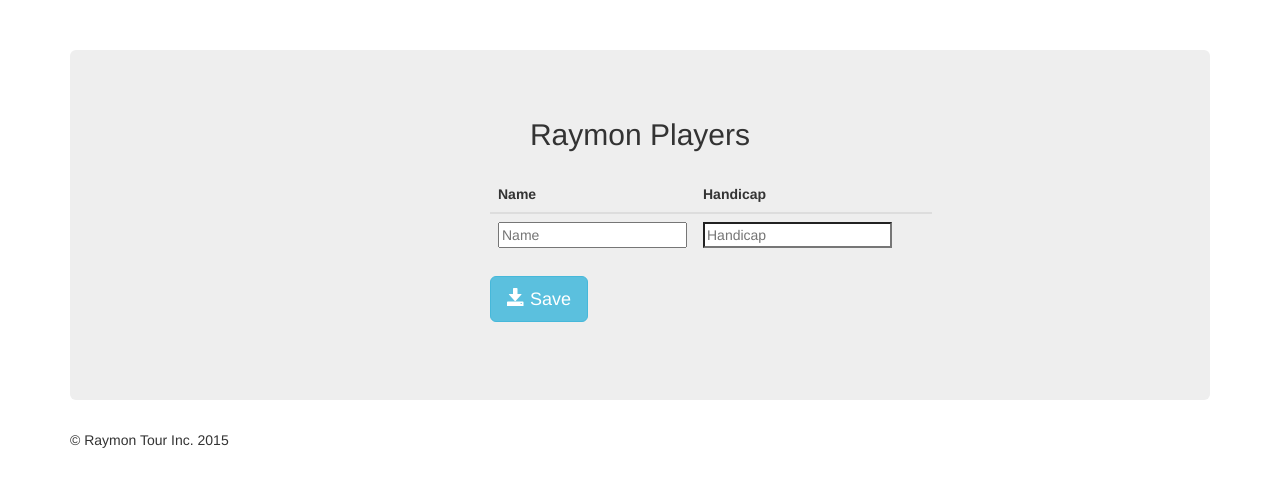
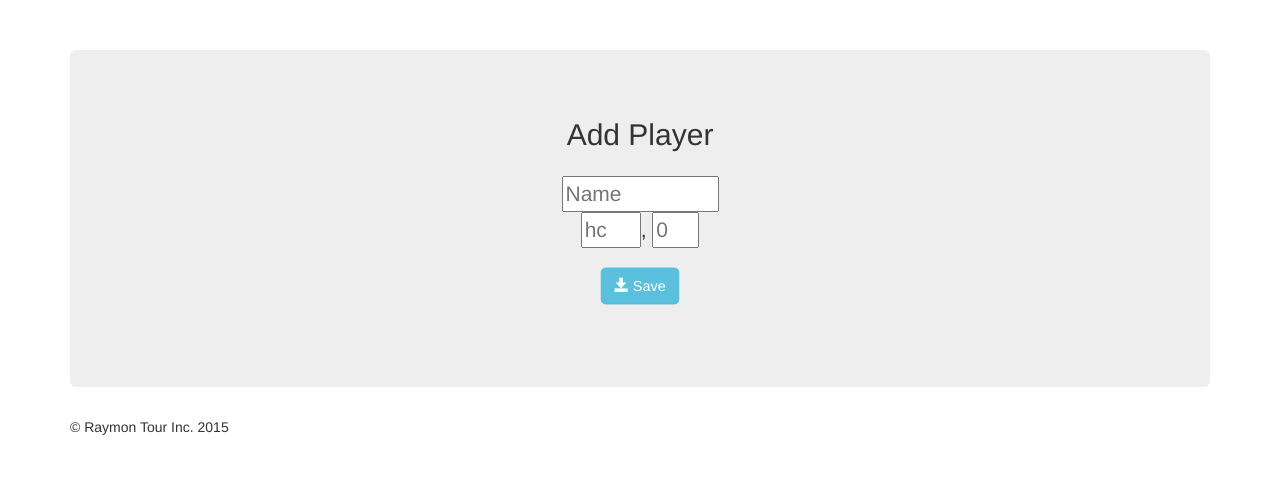
Before and after one commit to oas76/Golf, a Python web app: template FlaskApp/templates/editplayer.html in a window 1280 px wide. Shown: the top 487 px of the page. Run offline with Jinja, Linux system fonts and the light colour scheme; the template is opened without the code that fills it, so the values that code supplies are empty; some libraries are stand-ins or nearby versions.

Commit message:
div work

```diff
--- a/FlaskApp/static/js/saveplayer.js
+++ /dev/null
@@ -1,29 +0,0 @@
-function saveplayer()
-{
-    console.log('Starting script');
-    var req = new XMLHttpRequest();
-    req.onreadystatechange = function()
-    {
-        if (req.readyState == 4)
-        {
-            if (req.status != 200)
-            {
-                    //error handling code here
-            }
-            else
-            {
-                var response = JSON.parse(req.responseText);
-                window.location = window.location.hostname + '/players'
-            }
-        }
-    }
-
-    req.open('POST', '/saveplayer')
-    req.setRequestHeader("Content-type", "application/x-www-form-urlencoded")
-    var name = document.getElementById('newname').value
-    var handicap = document.getElementById('newhandicap').value
-    var postVars = 'newname='+name+'&'+'newhandicap='+handicap
-    req.send(postVars)
-
-    return false
-}
--- a/FlaskApp/templates/editplayer.html
+++ b/FlaskApp/templates/editplayer.html
@@ -13,8 +13,6 @@
 
   <body>
 
-    <script type="text/javascript" src="../static/js/saveplayer.js"></script>
-
     <div class="container">
       <div>
           <p></p>
@@ -22,37 +20,22 @@
       </div>
 
       <div class="jumbotron">
-        <h2 align="center">Raymon Players</h2>
+        <h2 align="center">Add Player</h2>
         <form class="form-signin" id="editplayer" method="POST">
-        <table class="table">
-          <thead class="thead-light">
-            <tr>
-              <th scope="col">Name</th>
-              <th scope="col">Handicap</th>
-              <th scope="col" align="right"></th>
-              <th scope="col" align="right"></th>
-            </tr>
-          </thead>
-          <tbody>
-            <tr>
-
-              <td><input type="text" placeholder="Name" id="newname"/></td>
-              <td><input type="number" placeholder="Handicap" id="newhandicap"/></td>
-
-            </tr>
-          </tbody>
-        </table>
-
-         <p>
-          <button onclick="return saveplayer()" class="btn btn-info btn-lg">
-            <span class="glyphicon glyphicon-save"></span> Save
-          </button>
+          <p align="center">
+            <label for="newname" class="sr-only">newname</label>
+            <input align="center" type="text" size="10" maxlength="10" placeholder="Name" id="newname" name="newname"/> <br>
+            <label for="newhandicap" class="sr-only">newhandicap</label>
+            <input align="center" type="text" size="2" maxlength="2" placeholder="hc" id="newhandicap" name="newhandicap"/>,
+            <label for="newhandicapdec" class="sr-only">newhandicapdec</label>
+            <input align="center" type="text" maxlength="1" size="1" placeholder="0" id="newhandicapdec" name="newhandicapdec"/>
+          </p>
+          <p align="center">
+            <a id="btnSave" href="/saveplayer"  class="btn btn-info btn-lg">
+              <span class="glyphicon glyphicon-save"></span> Save
+            </a>
          </p>
-
-
         </form>
-
-
       </div>
 
       <footer class="footer">
--- a/FlaskApp/templates/index.html
+++ b/FlaskApp/templates/index.html
@@ -30,7 +30,7 @@
         <h2 align="center">Randomizer App</h2>
         <form class="form-signin" id="inputform" method="POST">
         <label for="teamsize" class="sr-only">Team Size</label>
-        <input type="number" name="teamsize" id="teamsize" class="form-control" placeholder="Team Size" required autofocus>
+        <input type="text" align="center" pattern="[0-9.]" maxlength="1" name="teamsize" id="teamsize" class="form-control" placeholder="Team Size" required autofocus>
         <button id="btnSignUp" class="btn btn-lg btn-primary btn-block" type="button" onclick="return loadXMLDoc()">Randomize</button>
         </form>
       </div>
```
Also changed, not shown: FlaskApp/GolfSetup/Config.py (+2 -9 lines), FlaskApp/app.py (+15 -12 lines), FlaskApp/data/Players.json (+1 -12 lines), FlaskApp/static/js/randomize.js (+6 -4 lines), FlaskApp/static/setup.css (line endings or trailing spaces).
